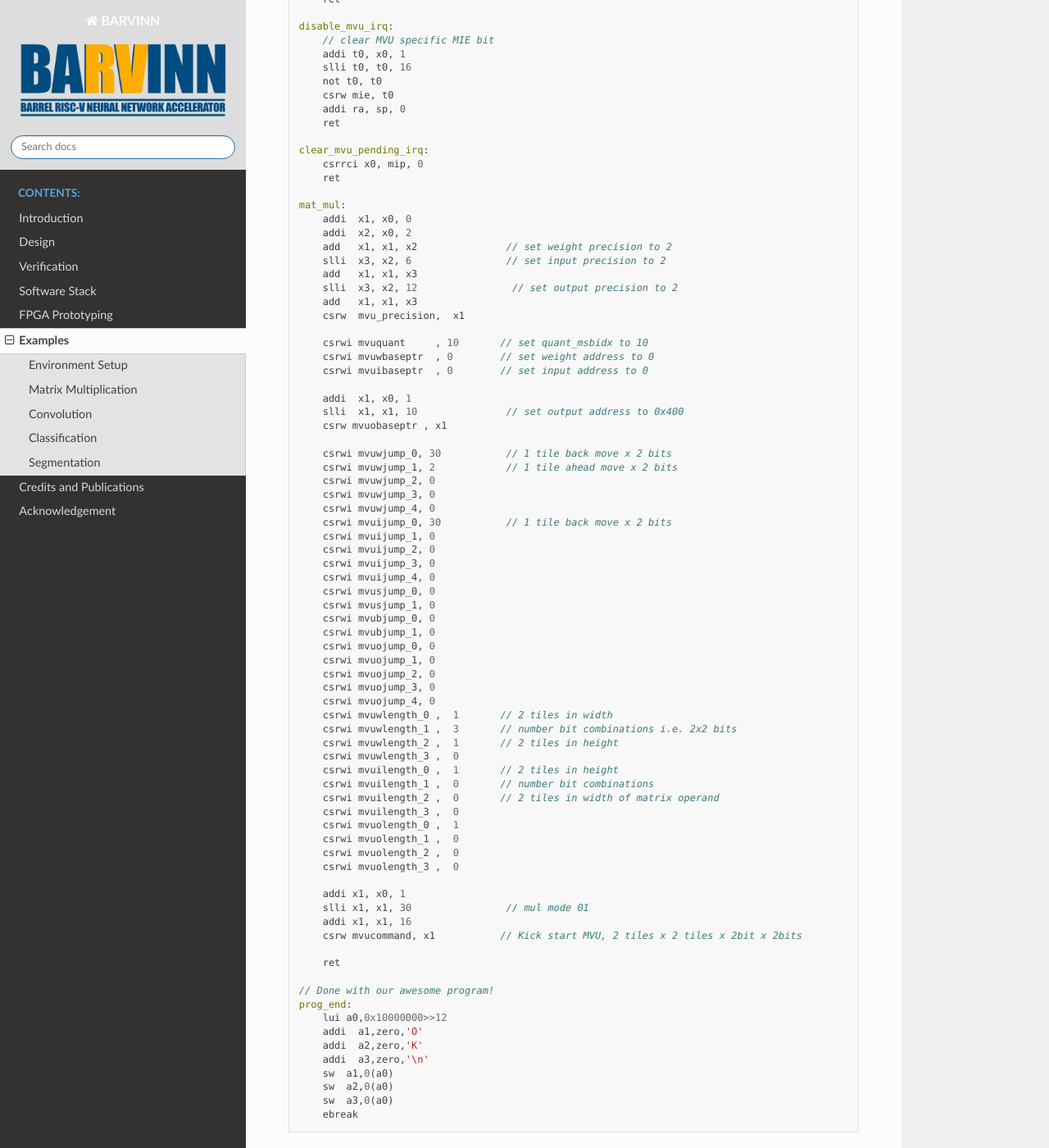
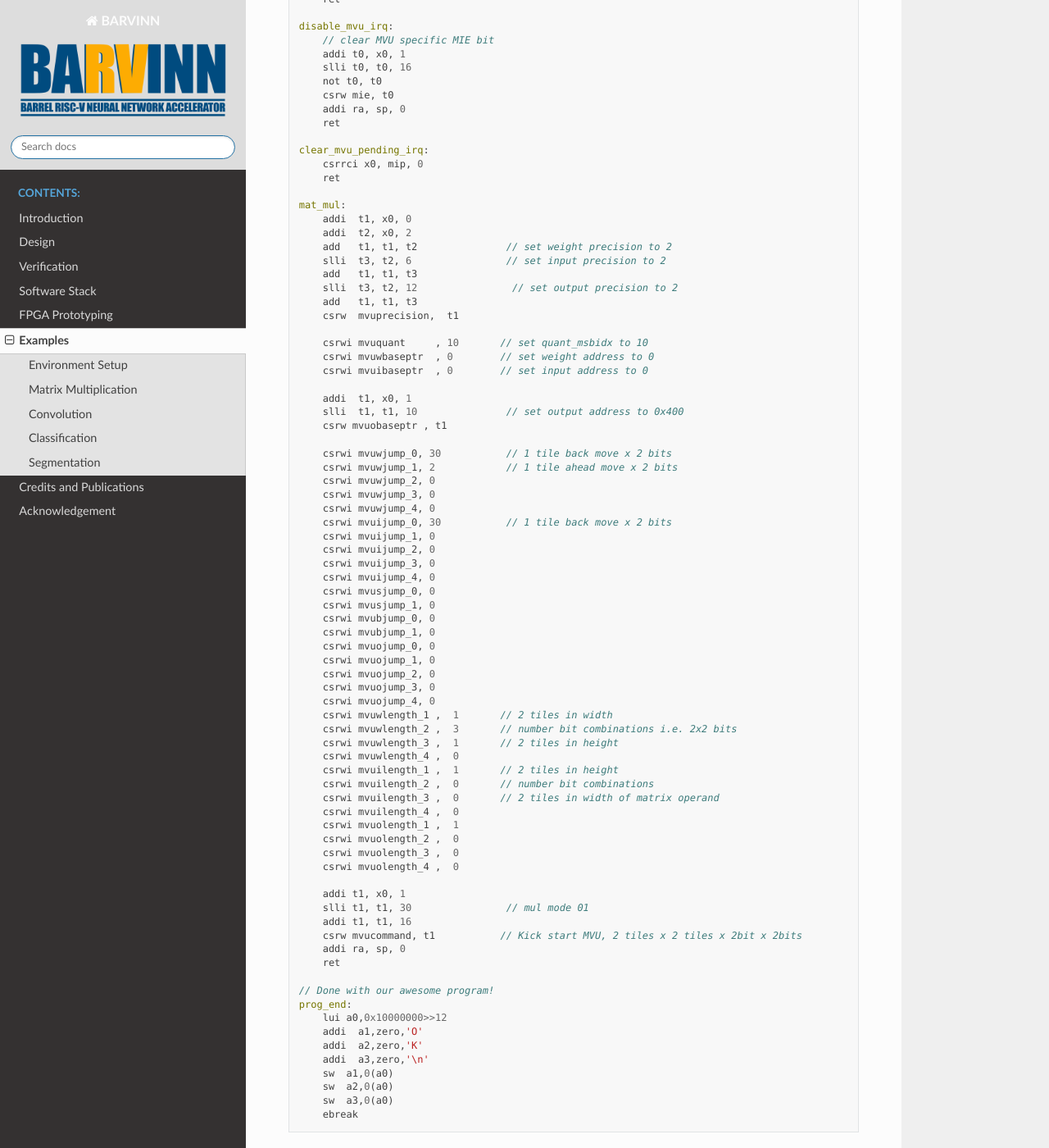
Before and after one commit to hossein1387/BARVINN, a Sphinx documentation site: the page built from docs/examples.rst, in a window 1280 px wide and 1400 px high, scrolled down 2029 px. Shown: the whole window at 82% size. Built offline with Sphinx 7.4.7 and the Read the Docs theme 2.0.0, drawn with Linux system fonts in a browser that asks for light colours.

Commit message:
using temp reg instead of sp for stack

```diff
--- a/docs/examples.rst
+++ b/docs/examples.rst
@@ -66,9 +66,9 @@ In this example code, we want to program `MVU[0]` to perform a matrix multiplica
       // make sure global interrupt is disabled
       csrwi mstatus, 0x0
       // first things first, clear mvu intterupts pending bit while processing current irq.
-      addi x1, x0, 1
-      slli x1, x1, 16
-      csrc mip, x1
+      addi t1, x0, 1
+      slli t1, t1, 16
+      csrc mip, t1
       // do whatever to make MVU happy
       addi x0, x0, 0
       // we can now start processing incoming interrupts
@@ -101,22 +101,22 @@ In this example code, we want to program `MVU[0]` to perform a matrix multiplica
       ret
 
   mat_mul:
-      addi  x1, x0, 0
-      addi  x2, x0, 2
-      add   x1, x1, x2               // set weight precision to 2
-      slli  x3, x2, 6                // set input precision to 2
-      add   x1, x1, x3
-      slli  x3, x2, 12                // set output precision to 2
-      add   x1, x1, x3
-      csrw  mvu_precision,  x1
+      addi  t1, x0, 0
+      addi  t2, x0, 2
+      add   t1, t1, t2               // set weight precision to 2
+      slli  t3, t2, 6                // set input precision to 2
+      add   t1, t1, t3
+      slli  t3, t2, 12                // set output precision to 2
+      add   t1, t1, t3
+      csrw  mvuprecision,  t1
 
       csrwi mvuquant     , 10       // set quant_msbidx to 10
       csrwi mvuwbaseptr  , 0        // set weight address to 0
       csrwi mvuibaseptr  , 0        // set input address to 0
 
-      addi  x1, x0, 1
-      slli  x1, x1, 10               // set output address to 0x400
-      csrw mvuobaseptr , x1
+      addi  t1, x0, 1
+      slli  t1, t1, 10               // set output address to 0x400
+      csrw mvuobaseptr , t1
 
       csrwi mvuwjump_0, 30           // 1 tile back move x 2 bits
       csrwi mvuwjump_1, 2            // 1 tile ahead move x 2 bits
@@ -137,24 +137,24 @@ In this example code, we want to program `MVU[0]` to perform a matrix multiplica
       csrwi mvuojump_2, 0
       csrwi mvuojump_3, 0
       csrwi mvuojump_4, 0
-      csrwi mvuwlength_0 ,  1       // 2 tiles in width
-      csrwi mvuwlength_1 ,  3       // number bit combinations i.e. 2x2 bits
-      csrwi mvuwlength_2 ,  1       // 2 tiles in height
-      csrwi mvuwlength_3 ,  0
-      csrwi mvuilength_0 ,  1       // 2 tiles in height
-      csrwi mvuilength_1 ,  0       // number bit combinations
-      csrwi mvuilength_2 ,  0       // 2 tiles in width of matrix operand
-      csrwi mvuilength_3 ,  0
-      csrwi mvuolength_0 ,  1
-      csrwi mvuolength_1 ,  0
+      csrwi mvuwlength_1 ,  1       // 2 tiles in width
+      csrwi mvuwlength_2 ,  3       // number bit combinations i.e. 2x2 bits
+      csrwi mvuwlength_3 ,  1       // 2 tiles in height
+      csrwi mvuwlength_4 ,  0
+      csrwi mvuilength_1 ,  1       // 2 tiles in height
+      csrwi mvuilength_2 ,  0       // number bit combinations
+      csrwi mvuilength_3 ,  0       // 2 tiles in width of matrix operand
+      csrwi mvuilength_4 ,  0
+      csrwi mvuolength_1 ,  1
       csrwi mvuolength_2 ,  0
       csrwi mvuolength_3 ,  0
+      csrwi mvuolength_4 ,  0
 
-      addi x1, x0, 1
-      slli x1, x1, 30                // mul mode 01
-      addi x1, x1, 16
-      csrw mvucommand, x1           // Kick start MVU, 2 tiles x 2 tiles x 2bit x 2bits
-
+      addi t1, x0, 1
+      slli t1, t1, 30                // mul mode 01
+      addi t1, t1, 16
+      csrw mvucommand, t1           // Kick start MVU, 2 tiles x 2 tiles x 2bit x 2bits
+      addi ra, sp, 0
       ret
 
   // Done with our awesome program!
@@ -167,6 +167,7 @@ In this example code, we want to program `MVU[0]` to perform a matrix multiplica
       sw  a2,0(a0)
       sw  a3,0(a0)
       ebreak
+
 
 
 To run the code on BARVINN, we will first need to compile the above code. This source code is provided in BARVINN's `csrc directory <https://github.com/hossein1387/Accelerator/tree/master/csrc>`_. You can compile the code using the following instructions:
```
